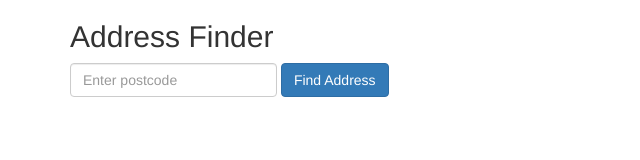
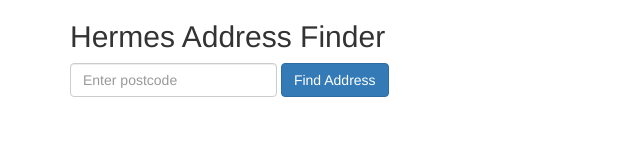
Before and after one commit to cwanderson/postcode, a plain HTML site: page index.html in a window 1280 px wide. Shown: the whole page, without its empty margins (0-640 px from the left). Drawn offline with nearby package versions, Linux system fonts and the light colour scheme.

Commit message:
Add branding.

```diff
--- a/index.html
+++ b/index.html
@@ -43,7 +43,7 @@
   <body>
     <div class="container">
       <div>
-        <h2>Address Finder</h2>
+        <h2>Hermes Address Finder</h2>
       </div>
       <div id="postcodeForm">
         <form class="form-inline" id="form" name="form">
```
